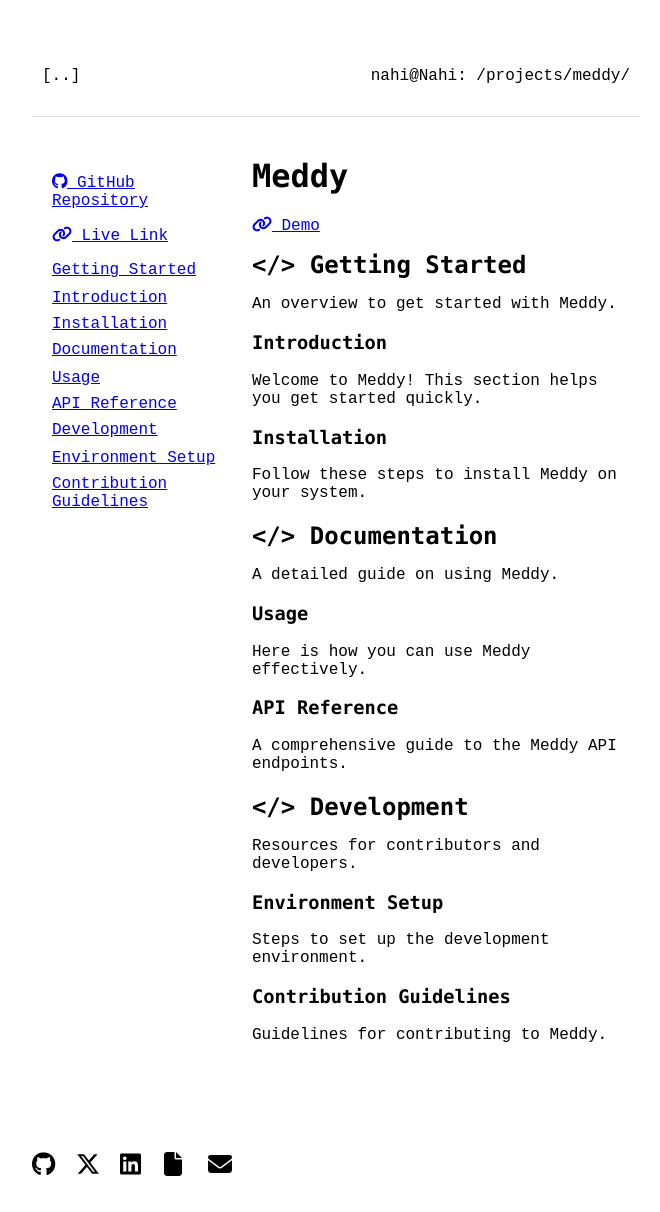
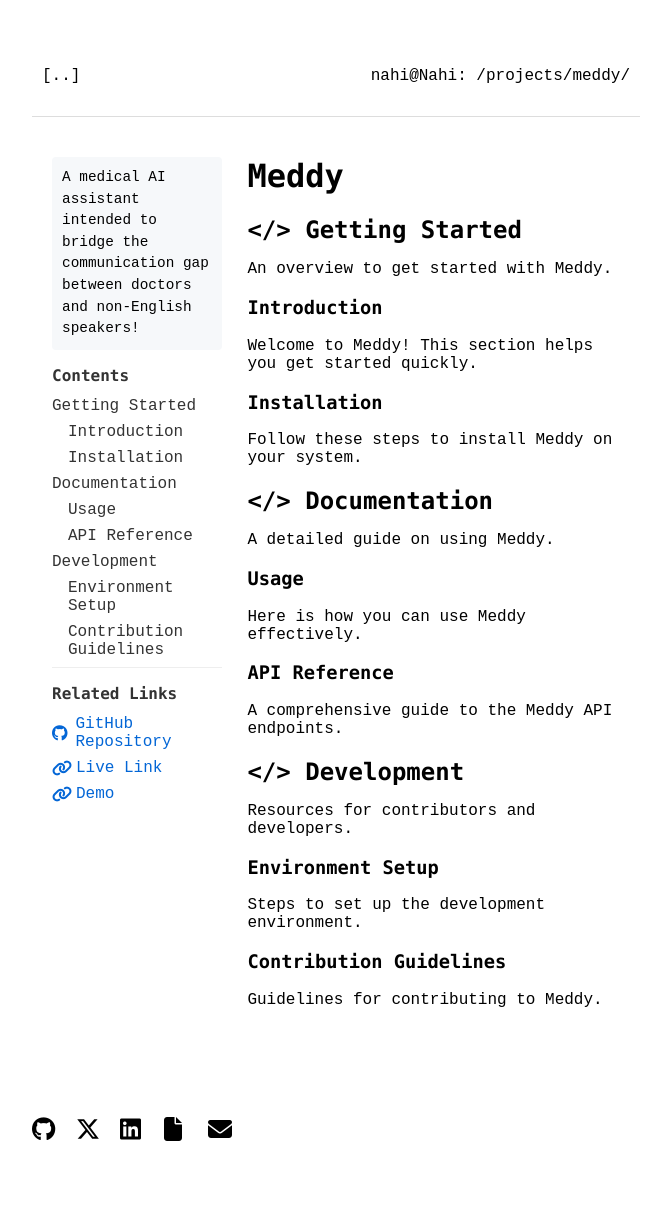
Before and after one commit to nvhiii/nahi-site, a Jekyll site: the page built from _projects/meddy.md, in a window 1280 px wide. Shown: the whole page, without its empty margins (304-964 px from the left). Built offline with Jekyll 4.4.1, drawn with Linux system fonts in a browser that asks for light colours; after the commit the page ends 1177 px from its top, so only the background shows below that.

Commit message:
fixed projs mess up

```diff
--- a/_layouts/project.html
+++ b/_layouts/project.html
@@ -17,29 +17,12 @@ layout: default
     <div class="project-layout">
       <!-- Left Sidebar -->
       <div class="sidebar">
-        <div class="sidebar-links">
-          {% if page.github_repo %}
-          <p>
-            <a
-              href="{{ page.github_repo }}"
-              target="_blank"
-              rel="noopener noreferrer"
-            >
-              <i class="fa-brands fa-github"> </i> GitHub Repository
-            </a>
-          </p>
-          {% endif %} {% if page.custom_link and page.custom_link_text %}
-          <p>
-            <a
-              href="{{ page.custom_link }}"
-              target="_blank"
-              rel="noopener noreferrer"
-            >
-              <i class="fas fa-link"> </i> {{ page.custom_link_text }}
-            </a>
-          </p>
-          {% endif %}
-        </div>
+        <!-- Project Summary -->
+        <div class="project-summary">{{ page.summary }}</div>
+
+        <!-- Section Navigation -->
+        <div class="sidebar-sections">
+          <h3>Contents</h3>
           <ul>
             {% for section in page.sections %}
             <li><a href="#{{ section.id }}">{{ section.title }}</a></li>
@@ -53,22 +36,44 @@ layout: default
           </ul>
         </div>
 
-      <!-- Right Content Area -->
-      <div class="content">
-        <!-- Title dynamically included -->
-        <h1 class="project-title">{{ page.title }}</h1>
-
-        {% if page.custom_link_two and page.custom_link_text_two %}
-        <p>
+        <!-- External Links -->
+        <div class="external-links">
+          <h3>Related Links</h3>
+          {% if page.github_repo %}
+          <a
+            href="{{ page.github_repo }}"
+            target="_blank"
+            rel="noopener noreferrer"
+          >
+            <i class="fa-brands fa-github"></i>
+            GitHub Repository
+          </a>
+          {% endif %} {% if page.custom_link and page.custom_link_text %}
+          <a
+            href="{{ page.custom_link }}"
+            target="_blank"
+            rel="noopener noreferrer"
+          >
+            <i class="fas fa-link"></i>
+            {{ page.custom_link_text }}
+          </a>
+          {% endif %} {% if page.custom_link_two and page.custom_link_text_two
+          %}
           <a
             href="{{ page.custom_link_two }}"
             target="_blank"
             rel="noopener noreferrer"
           >
-            <i class="fas fa-link"> </i> {{ page.custom_link_text_two }}
+            <i class="fas fa-link"></i>
+            {{ page.custom_link_text_two }}
           </a>
-        </p>
           {% endif %}
+        </div>
+      </div>
+
+      <!-- Right Content Area -->
+      <div class="content">
+        <h1 class="project-title">{{ page.title }}</h1>
 
         <!-- Render sections dynamically -->
         {% for section in page.sections %}
--- a/_projects/meddy.md
+++ b/_projects/meddy.md
@@ -7,6 +7,7 @@ custom_link_two: "https://www.youtube.com/watch?v=v3aB5pym91A"
 custom_link_text: "Live Link"
 custom_link_text_two: "Demo"
 tags: [tech, web-app, documentation]
+summary: A medical AI assistant intended to bridge the communication gap between doctors and non-English speakers!
 sections:
   - id: getting-started
     title: Getting Started
--- a/assets/css/style.css
+++ b/assets/css/style.css
@@ -145,7 +145,7 @@ footer {
 /* Project layout */
 .project-layout {
   display: flex;
-  gap: 30px;
+  gap: 25px;
   padding: 20px;
   align-items: flex-start;
 }
@@ -153,8 +153,9 @@ footer {
 /* Sidebar */
 .sidebar {
   width: 30%;
-  max-height: 500px;
   overflow-y: auto;
+  display: flex;
+  flex-direction: column;
 }
 
 .sidebar h3 {
@@ -184,6 +185,41 @@ footer {
   text-decoration: underline;
 }
 
+.sidebar-sections h3 {
+  font-size: 1rem;
+  margin-bottom: 0.75rem;
+  color: #333;
+}
+
+.sidebar-sections ul {
+  list-style: none;
+  padding: 0;
+  margin: 0;
+}
+
+.sidebar-sections li {
+  margin-bottom: 0.5rem;
+}
+
+.sidebar-sections li:before {
+  content: none;
+}
+
+.sidebar-sections a {
+  color: #333;
+  text-decoration: none;
+  transition: color 0.2s ease;
+}
+
+.sidebar-sections a:hover {
+  color: #666;
+}
+
+.sidebar-sections ul ul {
+  margin-left: 1rem;
+  margin-top: 0.5rem;
+}
+
 /* Content area */
 .content {
   width: 65%;
@@ -199,6 +235,14 @@ footer {
   content: "</> ";
   font-weight: bold;
   color: inherit;
+}
+
+.project-summary {
+  background-color: #f6f8fa;
+  border-radius: 4px;
+  font-size: 0.9rem;
+  line-height: 1.5;
+  padding: 10px;
 }
 
 /* Post styles */
@@ -346,3 +390,34 @@ footer {
 br {
   display: none;
 }
+
+/* External Links Container */
+.external-links {
+  margin-top: auto;
+  border-top: 1px solid #eee;
+}
+
+.external-links h3 {
+  font-size: 1rem;
+  margin-bottom: 0.75rem;
+  color: #333;
+}
+
+.external-links a {
+  display: flex;
+  align-items: center;
+  gap: 0.5rem;
+  color: #0366d6;
+  text-decoration: none;
+  margin-bottom: 0.5rem;
+  transition: color 0.2s ease;
+}
+
+.external-links a:hover {
+  color: #035fc7;
+  text-decoration: underline;
+}
+
+.external-links i {
+  width: 16px;
+}
```
Lines whose indentation alone changed are shown as unchanged.
